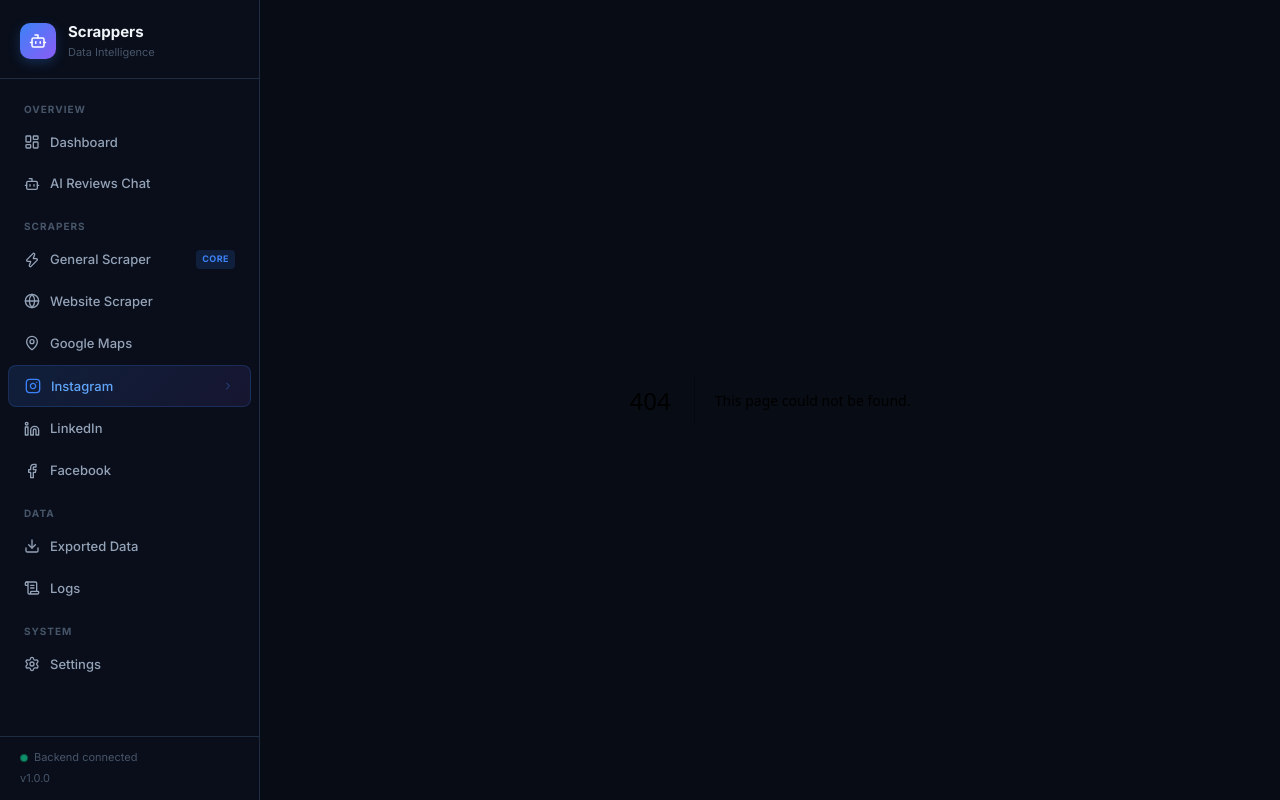
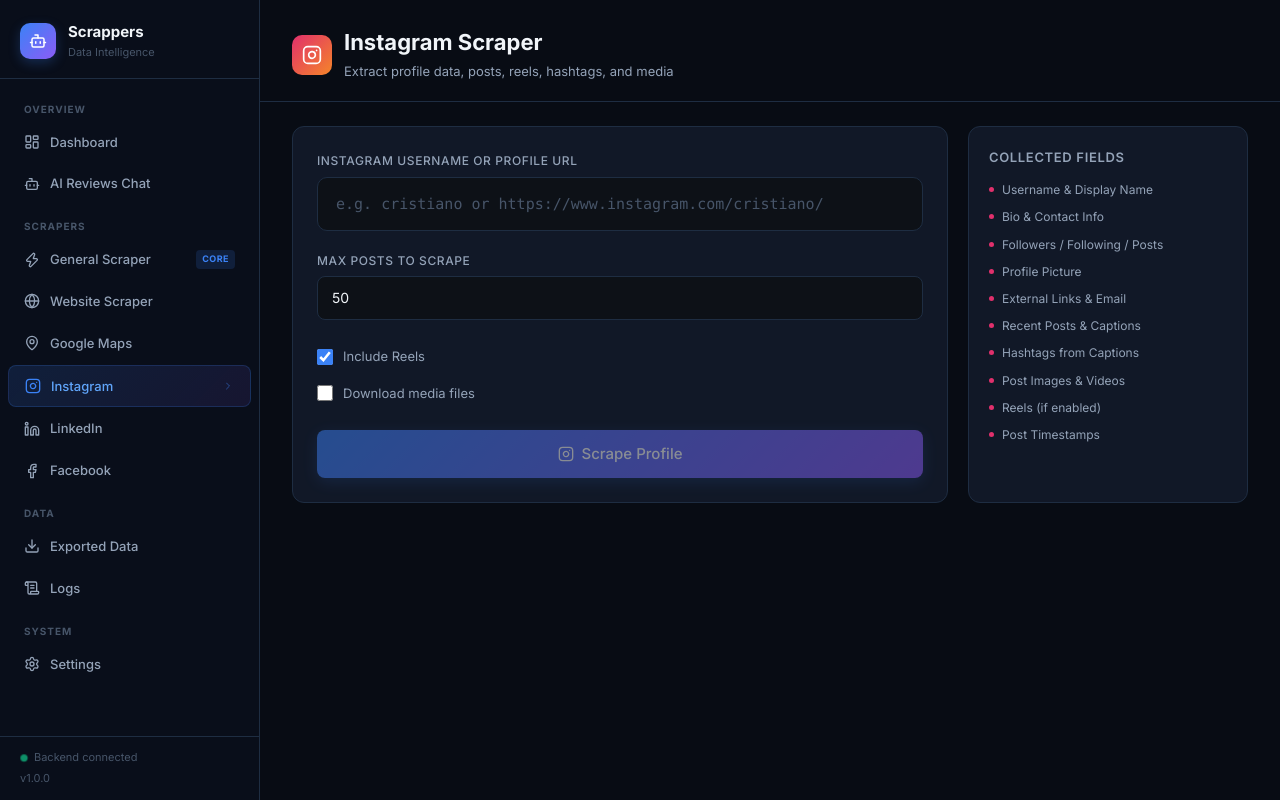
Before and after one commit to farzeenkhantareen/Scrappers-all-in-one-, a Next.js app in the folder frontend/: page /instagram in a window 1280 px wide. Before the commit this address had no page. Built offline with nearby package versions, Linux system fonts and the light colour scheme.

Commit message:
feat: implement frontend route page for instagram

```diff
--- /dev/null
+++ b/frontend/src/app/instagram/page.tsx
@@ -0,0 +1,94 @@
+"use client";
+import { useState } from "react";
+import { InstagramIcon } from "@/components/icons/BrandIcons";
+import { scrapeApi, jobsApi } from "@/lib/api";
+import { JobTracker } from "@/components/scrapers/JobTracker";
+import { useToast } from "@/components/Providers";
+import type { Job } from "@/types";
+
+export default function InstagramPage() {
+  const [url, setUrl] = useState("");
+  const [maxPosts, setMaxPosts] = useState(50);
+  const [downloadMedia, setDownloadMedia] = useState(false);
+  const [includeReels, setIncludeReels] = useState(true);
+  const [loading, setLoading] = useState(false);
+  const [job, setJob] = useState<Job | null>(null);
+  const { addToast } = useToast();
+
+  const handleStart = async () => {
+    if (!url.trim()) { addToast("Please enter an Instagram Username or Profile URL", "error"); return; }
+    setLoading(true);
+    try {
+      const res = await scrapeApi.instagram({ url: url.trim(), max_posts: maxPosts, download_media: downloadMedia, include_reels: includeReels });
+      if (res.success && res.data) { setJob(res.data as Job); addToast("Instagram scraper started!", "success"); }
+      else addToast(res.message || "Failed", "error");
+    } catch { addToast("Backend unreachable", "error"); }
+    finally { setLoading(false); }
+  };
+
+  const fields = ["Username & Display Name", "Bio & Contact Info", "Followers / Following / Posts", "Profile Picture", "External Links & Email", "Recent Posts & Captions", "Hashtags from Captions", "Post Images & Videos", "Reels (if enabled)", "Post Timestamps"];
+
+  return (
+    <div>
+      <div className="page-header">
+        <div style={{ display: "flex", alignItems: "center", gap: 12 }}>
+          <div style={{ width: 40, height: 40, borderRadius: 10, background: "linear-gradient(135deg, #e1306c, #f58529)", display: "flex", alignItems: "center", justifyContent: "center" }}>
+            <InstagramIcon size={20} color="white" />
+          </div>
+          <div>
+            <h1 className="page-title">Instagram Scraper</h1>
+            <p className="page-subtitle">Extract profile data, posts, reels, hashtags, and media</p>
+          </div>
+        </div>
+      </div>
+      <div className="page-body" style={{ display: "flex", flexDirection: "column", gap: 20 }}>
+        <div style={{ display: "grid", gridTemplateColumns: "1fr 280px", gap: 20 }}>
+          <div className="card" style={{ padding: 24 }}>
+            <div style={{ display: "flex", flexDirection: "column", gap: 20 }}>
+              <div>
+                <label className="label">Instagram Username or Profile URL</label>
+                <input
+                  type="text"
+                  className="input input-lg"
+                  value={url}
+                  onChange={(e) => setUrl(e.target.value)}
+                  placeholder="e.g. cristiano or https://www.instagram.com/cristiano/"
+                  style={{ fontFamily: "var(--font-mono, monospace)" }}
+                />
+              </div>
+              <div>
+                <label className="label">Max Posts to Scrape</label>
+                <input type="number" className="input" value={maxPosts} onChange={(e) => setMaxPosts(Number(e.target.value))} min={1} max={500} />
+              </div>
+              <div style={{ display: "flex", flexDirection: "column", gap: 4 }}>
+                <label className="checkbox-label">
+                  <input type="checkbox" checked={includeReels} onChange={(e) => setIncludeReels(e.target.checked)} />
+                  Include Reels
+                </label>
+                <label className="checkbox-label">
+                  <input type="checkbox" checked={downloadMedia} onChange={(e) => setDownloadMedia(e.target.checked)} />
+                  Download media files
+                </label>
+              </div>
+              <button className="btn btn-primary btn-lg" onClick={handleStart} disabled={loading || !url} style={{ width: "100%" }}>
+                {loading ? <><span className="pulse-dot" /> Starting…</> : <><InstagramIcon size={16} /> Scrape Profile</>}
+              </button>
+            </div>
+          </div>
+          <div className="card" style={{ padding: 20 }}>
+            <div style={{ fontWeight: 600, fontSize: 13, marginBottom: 12, color: "var(--text-secondary)", textTransform: "uppercase", letterSpacing: "0.05em" }}>Collected Fields</div>
+            <div style={{ display: "flex", flexDirection: "column", gap: 8 }}>
+              {fields.map((f) => (
+                <div key={f} style={{ display: "flex", alignItems: "center", gap: 8, fontSize: 12, color: "var(--text-secondary)" }}>
+                  <div style={{ width: 5, height: 5, borderRadius: "50%", background: "#e1306c", flexShrink: 0 }} />
+                  {f}
+                </div>
+              ))}
+            </div>
+          </div>
+        </div>
+        {job && <JobTracker job={job} onCancel={() => jobsApi.cancel(job.id)} onDelete={async () => { await jobsApi.delete(job.id); setJob(null); addToast("Job deleted.", "success"); }} />}
+      </div>
+    </div>
+  );
+}
```
